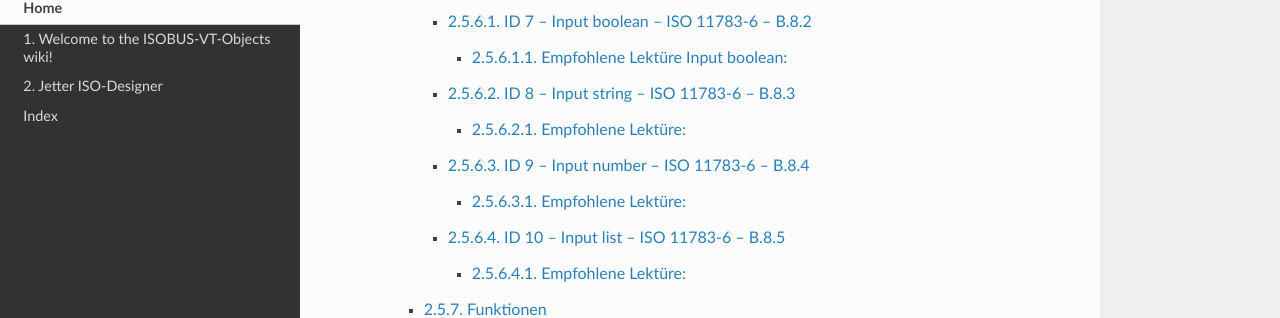
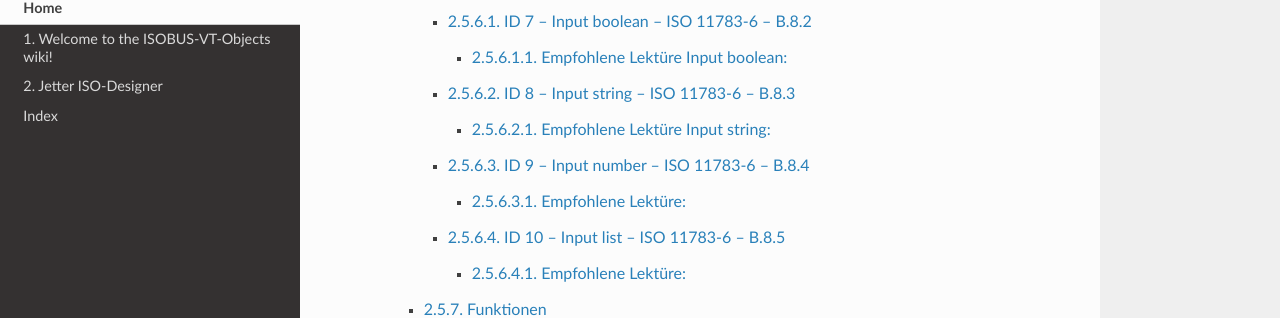
Before and after one commit to Meisterschulen-am-Ostbahnhof-Munchen/ISOBUS-VT-Objects-docs, a Sphinx documentation site: the page built from docs/index.rst, in a window 1280 px wide and 900 px high, scrolled down 1494 px. Shown: the part 138-456 px from the top of the window. Built offline with Sphinx 7.4.7 and the Read the Docs theme 2.0.0, drawn with Linux system fonts in a browser that asks for light colours.

Commit message:
Update ID-08---Input-string---ISO-11783-6---B.8.3.md

```diff
--- a/docs/ID-08---Input-string---ISO-11783-6---B.8.3.md
+++ b/docs/ID-08---Input-string---ISO-11783-6---B.8.3.md
@@ -1,7 +1,6 @@
 # ID 8 – Input string – ISO 11783-6 – B.8.3
 
-
-## Empfohlene Lektüre:
+## Empfohlene Lektüre Input string:
 
 *   Hilfe Jetter ISO-Designer.
     *   ISO-Objekte
```
